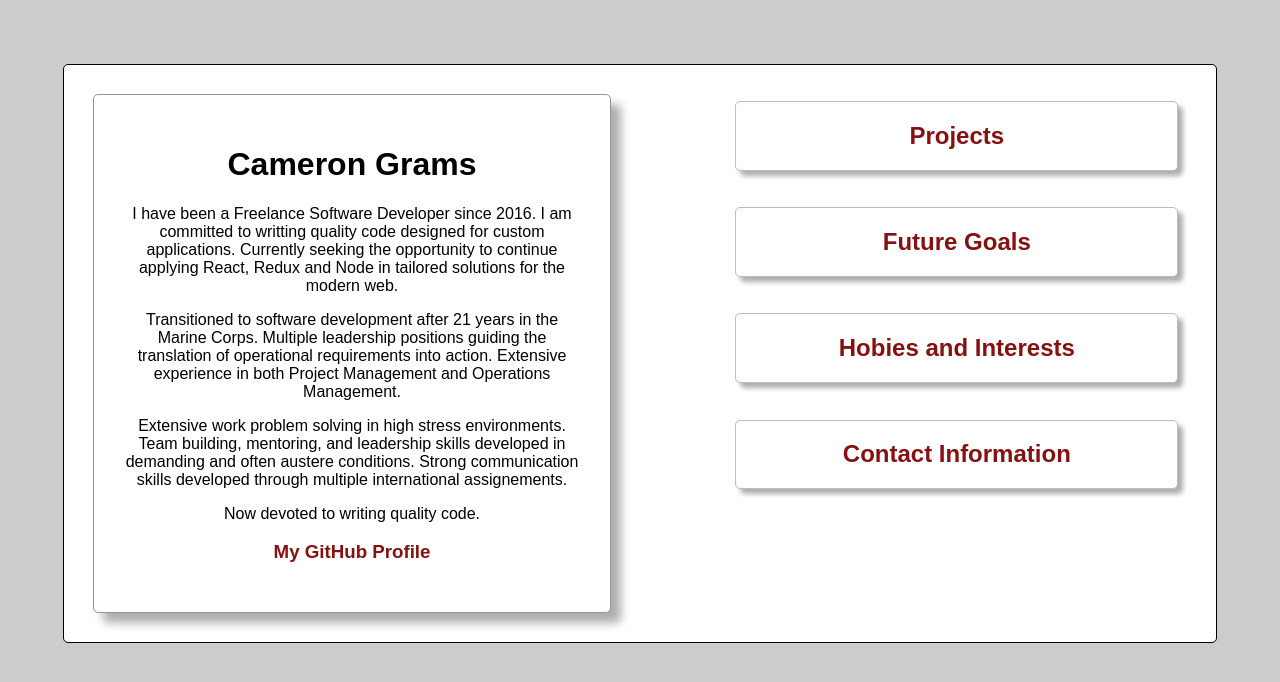
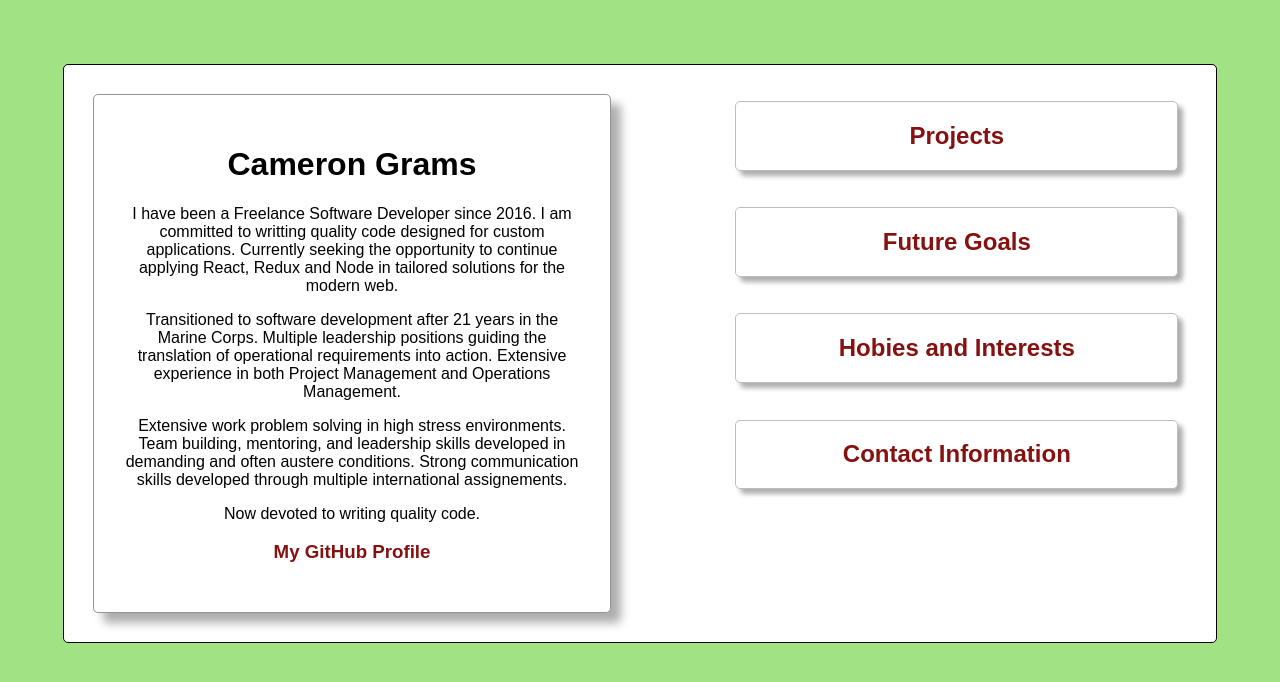
Before and after one commit to Cameron-Grams/profile, a React (Create React App) app: page / in a window 1280 px wide. Shown: the top 682 px of the page. Built offline with nearby package versions, Linux system fonts and the light colour scheme.

Commit message:
changed background to green

```diff
--- a/src/index.css
+++ b/src/index.css
@@ -1,6 +1,9 @@
 body {
-  background-color: #caccce;
+  background-color:#a1e285;
   margin: 0;
   padding: 0;
   font-family: sans-serif;
 }
+/*
+#caccce
+*/
```
